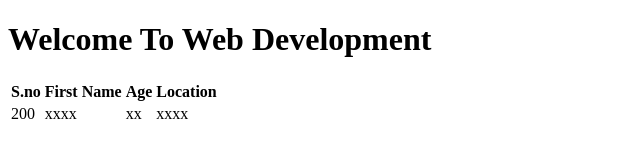
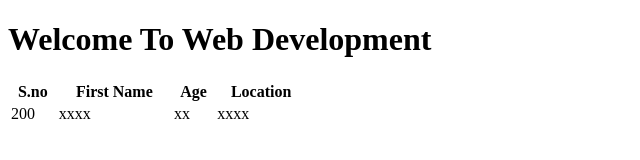
Before and after one commit to althaf-hussain46/samplerepo, a plain HTML site: page index.html in a window 1280 px wide. Shown: the whole page, without its empty margins (0-640 px from the left). Drawn offline with Linux system fonts and the light colour scheme.

Commit message:
fix: added width for table

```diff
--- a/index.html
+++ b/index.html
@@ -7,7 +7,7 @@
 </head>
 <body>
     <h1>Welcome To Web Development</h1>
-    <table>
+    <table style="width: 300px;">
     <thead>
         <tr>
             <th>S.no</th>
```
